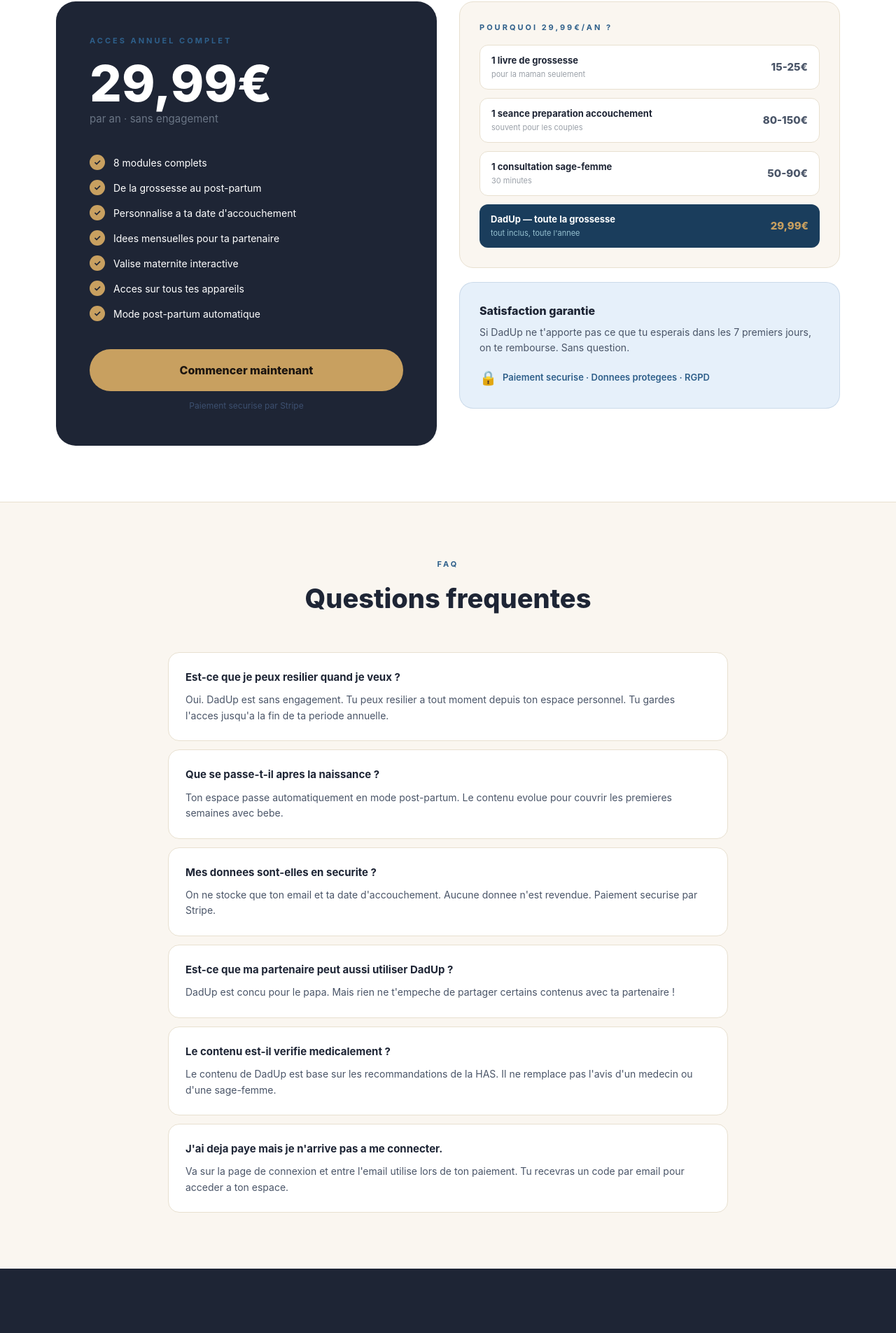
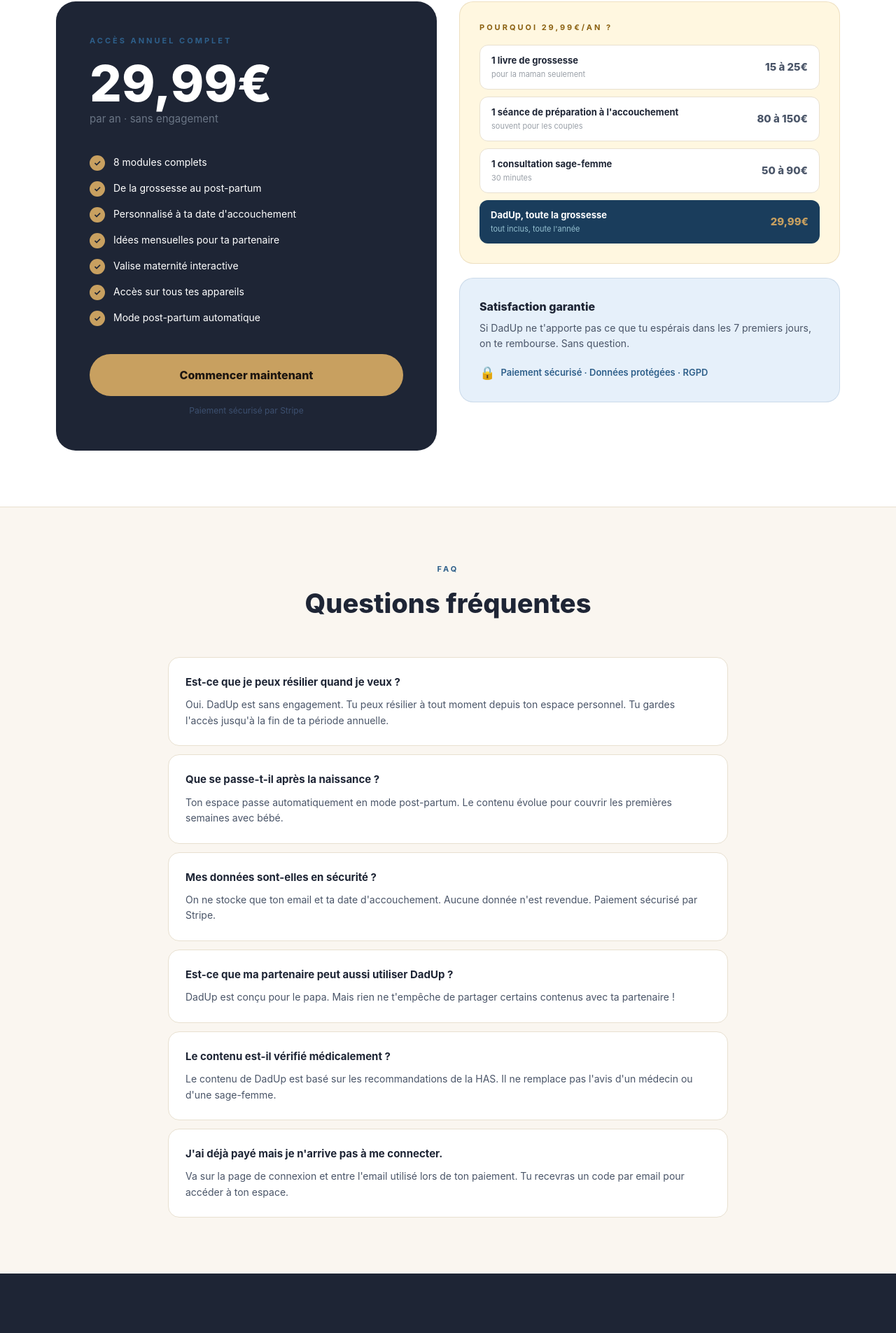
Before and after one commit to Julproject/dadup, a Next.js app: page /tarifs in a window 1280 px wide. Shown: the part 507-2412 px from the top of the page at 70% size. Built offline with nearby package versions, Linux system fonts and the light colour scheme.

Commit message:
Update page.tsx

```diff
--- a/app/tarifs/page.tsx
+++ b/app/tarifs/page.tsx
@@ -1,192 +1,169 @@
 'use client';
 
 const C = {
-  dark: '#1e2535',
-  gold: '#c8a060',
-  cream: '#faf6f0',
-  white: '#ffffff',
-  border: '#e8e0d0',
-  text: '#4a5568',
-  textLight: '#9aa0a8',
-  blue: '#2E5F8A',
-  bluePale: '#E6F0FA',
-  blueDark: '#1A3D5C',
+  dark: '#1e2535', gold: '#c8a060', cream: '#faf6f0', white: '#ffffff',
+  border: '#e8e0d0', text: '#4a5568', textLight: '#9aa0a8',
+  blue: '#2E5F8A', bluePale: '#E6F0FA', blueDark: '#1A3D5C',
+  orange: '#FFF0E6', green: '#E4F5EC', amber: '#FFF7E0',
 };
 
-function Nav() {
-  return (
-    <nav style={{background:C.white, borderBottom:`1px solid ${C.border}`, padding:'0 40px', display:'flex', alignItems:'center', justifyContent:'space-between', height:'68px', position:'sticky', top:0, zIndex:50}}>
-      <div style={{display:'flex', alignItems:'center', gap:'48px'}}>
-        <a href="/" style={{display:'flex', alignItems:'center', gap:'10px', textDecoration:'none'}}>
-          <svg viewBox="0 0 300 300" width="34" height="34">
-            <circle cx="150" cy="150" r="145" fill="#3a4f6e"/>
-            <circle cx="150" cy="150" r="122" fill="#4a6080"/>
-            <ellipse cx="150" cy="205" rx="58" ry="54" fill="#c8a060"/>
-            <circle cx="150" cy="112" r="40" fill="#c8a060"/>
-            <ellipse cx="150" cy="196" rx="27" ry="31" fill="#faf6f0"/>
-            <circle cx="150" cy="128" r="26" fill="#faf6f0"/>
-          </svg>
-          <span style={{fontWeight:800, color:C.dark, fontSize:'20px'}}>DadUp</span>
-        </a>
-        <div style={{display:'flex', gap:'4px'}}>
-          <a href="/pourquoi" style={{color:C.text, fontSize:'14px', fontWeight:500, padding:'8px 14px', borderRadius:'8px', textDecoration:'none'}}>Pourquoi DadUp</a>
-          <a href="/inclus" style={{color:C.text, fontSize:'14px', fontWeight:500, padding:'8px 14px', borderRadius:'8px', textDecoration:'none'}}>Ce qui est inclus</a>
-          <a href="/tarifs" style={{color:C.dark, fontSize:'14px', fontWeight:700, padding:'8px 14px', borderRadius:'8px', textDecoration:'none', borderBottom:`2px solid ${C.gold}`}}>Tarifs</a>
-          <a href="/temoignages" style={{color:C.text, fontSize:'14px', fontWeight:500, padding:'8px 14px', borderRadius:'8px', textDecoration:'none'}}>Temoignages</a>
-        </div>
-      </div>
-      <div style={{display:'flex', alignItems:'center', gap:'16px'}}>
-        <a href="/login" style={{color:C.dark, fontSize:'14px', fontWeight:600, textDecoration:'none'}}>Se connecter</a>
-        <a href="/tarifs" style={{background:C.dark, color:C.white, padding:'11px 22px', borderRadius:'32px', fontSize:'13px', fontWeight:700, textDecoration:'none'}}>Commencer — 29,99€/an</a>
-      </div>
-    </nav>
-  );
-}
-
-function Footer() {
-  return (
-    <footer style={{background:C.dark, borderTop:'1px solid #2e3848', padding:'32px 40px', display:'flex', alignItems:'center', justifyContent:'space-between'}}>
-      <div style={{display:'flex', alignItems:'center', gap:'8px'}}>
-        <svg viewBox="0 0 300 300" width="28" height="28">
-          <circle cx="150" cy="150" r="145" fill="#3a4f6e"/>
-          <circle cx="150" cy="150" r="122" fill="#4a6080"/>
-          <ellipse cx="150" cy="205" rx="58" ry="54" fill="#c8a060"/>
-          <circle cx="150" cy="112" r="40" fill="#c8a060"/>
-          <ellipse cx="150" cy="196" rx="27" ry="31" fill="#faf6f0"/>
-          <circle cx="150" cy="128" r="26" fill="#faf6f0"/>
-        </svg>
-        <span style={{color:C.white, fontSize:'16px', fontWeight:700}}>DadUp</span>
-      </div>
-      <p style={{color:'#6a7585', fontSize:'12px', margin:0}}>DadUp est un outil d'information. Il ne remplace pas l'avis d'un medecin.</p>
-    </footer>
-  );
-}
+const FAQ = [
+  {q:"Est-ce que je peux résilier quand je veux ?", r:"Oui. DadUp est sans engagement. Tu peux résilier à tout moment depuis ton espace personnel. Tu gardes l'accès jusqu'à la fin de ta période annuelle."},
+  {q:"Que se passe-t-il après la naissance ?", r:"Ton espace passe automatiquement en mode post-partum. Le contenu évolue pour couvrir les premières semaines avec bébé."},
+  {q:"Mes données sont-elles en sécurité ?", r:"On ne stocke que ton email et ta date d'accouchement. Aucune donnée n'est revendue. Paiement sécurisé par Stripe."},
+  {q:"Est-ce que ma partenaire peut aussi utiliser DadUp ?", r:"DadUp est conçu pour le papa. Mais rien ne t'empêche de partager certains contenus avec ta partenaire !"},
+  {q:"Le contenu est-il vérifié médicalement ?", r:"Le contenu de DadUp est basé sur les recommandations de la HAS. Il ne remplace pas l'avis d'un médecin ou d'une sage-femme."},
+  {q:"J'ai déjà payé mais je n'arrive pas à me connecter.", r:"Va sur la page de connexion et entre l'email utilisé lors de ton paiement. Tu recevras un code par email pour accéder à ton espace."},
+];
 
 export default function TarifsPage() {
   const goToStripe = async () => {
     try {
-      const res = await fetch('/api/checkout', {
-        method: 'POST',
-        headers: { 'Content-Type': 'application/json' },
-        body: JSON.stringify({}),
-      });
+      const res = await fetch('/api/checkout', {method:'POST', headers:{'Content-Type':'application/json'}, body:JSON.stringify({})});
       const data = await res.json();
       if (data.url) window.location.href = data.url;
-    } catch (err) {
-      alert('Erreur : ' + err);
-    }
+    } catch (err) { alert('Erreur : ' + err); }
   };
-
-  const faq = [
-    {q:"Est-ce que je peux resilier quand je veux ?", r:"Oui. DadUp est sans engagement. Tu peux resilier a tout moment depuis ton espace personnel. Tu gardes l'acces jusqu'a la fin de ta periode annuelle."},
-    {q:"Que se passe-t-il apres la naissance ?", r:"Ton espace passe automatiquement en mode post-partum. Le contenu evolue pour couvrir les premieres semaines avec bebe."},
-    {q:"Mes donnees sont-elles en securite ?", r:"On ne stocke que ton email et ta date d'accouchement. Aucune donnee n'est revendue. Paiement securise par Stripe."},
-    {q:"Est-ce que ma partenaire peut aussi utiliser DadUp ?", r:"DadUp est concu pour le papa. Mais rien ne t'empeche de partager certains contenus avec ta partenaire !"},
-    {q:"Le contenu est-il verifie medicalement ?", r:"Le contenu de DadUp est base sur les recommandations de la HAS. Il ne remplace pas l'avis d'un medecin ou d'une sage-femme."},
-    {q:"J'ai deja paye mais je n'arrive pas a me connecter.", r:"Va sur la page de connexion et entre l'email utilise lors de ton paiement. Tu recevras un code par email pour acceder a ton espace."},
-  ];
 
   return (
     <main style={{minHeight:'100vh', background:C.white, fontFamily:"-apple-system,BlinkMacSystemFont,'Segoe UI',sans-serif"}}>
-      <Nav/>
+      <style>{`
+        *{box-sizing:border-box;margin:0;padding:0;}
+        .nl{display:flex;}.nc{display:flex;}
+        .tg{display:grid;grid-template-columns:1fr 1fr;gap:32px;align-items:start;}
+        @media(max-width:768px){
+          .nl{display:none!important;}.nc{display:none!important;}
+          .tg{grid-template-columns:1fr!important;}
+          .sp{padding:48px 20px!important;}
+          nav{padding:0 20px!important;}
+          h1{font-size:36px!important;}
+          h2{font-size:26px!important;}
+          .prix{font-size:52px!important;}
+        }
+      `}</style>
 
-      <section style={{background:C.dark, padding:'80px 40px'}}>
-        <div style={{maxWidth:'800px', margin:'0 auto', textAlign:'center'}}>
-          <p style={{color:C.blue, fontSize:'11px', fontWeight:700, letterSpacing:'3px', textTransform:'uppercase', margin:'0 0 16px'}}>Tarifs</p>
-          <h1 style={{color:C.white, fontSize:'52px', fontWeight:800, margin:'0 0 24px', lineHeight:1.1}}>
+      <nav style={{background:C.white,borderBottom:`1px solid ${C.border}`,padding:'0 40px',display:'flex',alignItems:'center',justifyContent:'space-between',height:'68px',position:'sticky',top:0,zIndex:50}}>
+        <div style={{display:'flex',alignItems:'center',gap:'48px'}}>
+          <a href="/" style={{display:'flex',alignItems:'center',gap:'10px',textDecoration:'none'}}>
+            <svg viewBox="0 0 300 300" width="34" height="34"><circle cx="150" cy="150" r="145" fill="#3a4f6e"/><circle cx="150" cy="150" r="122" fill="#4a6080"/><ellipse cx="150" cy="205" rx="58" ry="54" fill="#c8a060"/><circle cx="150" cy="112" r="40" fill="#c8a060"/><ellipse cx="150" cy="196" rx="27" ry="31" fill="#faf6f0"/><circle cx="150" cy="128" r="26" fill="#faf6f0"/></svg>
+            <span style={{fontWeight:800,color:C.dark,fontSize:'20px'}}>DadUp</span>
+          </a>
+          <div className="nl" style={{gap:'4px'}}>
+            <a href="/pourquoi" style={{color:C.text,fontSize:'14px',fontWeight:500,padding:'8px 14px',textDecoration:'none'}}>Pourquoi DadUp</a>
+            <a href="/inclus" style={{color:C.text,fontSize:'14px',fontWeight:500,padding:'8px 14px',textDecoration:'none'}}>Ce qui est inclus</a>
+            <a href="/tarifs" style={{color:C.dark,fontSize:'14px',fontWeight:700,padding:'8px 14px',borderRadius:'8px',textDecoration:'none',borderBottom:`2px solid ${C.gold}`}}>Tarifs</a>
+            <a href="/temoignages" style={{color:C.text,fontSize:'14px',fontWeight:500,padding:'8px 14px',textDecoration:'none'}}>Témoignages</a>
+          </div>
+        </div>
+        <div className="nc" style={{alignItems:'center',gap:'16px'}}>
+          <a href="/login" style={{color:C.dark,fontSize:'14px',fontWeight:600,textDecoration:'none'}}>Se connecter</a>
+          <a href="/tarifs" style={{background:C.dark,color:C.white,padding:'11px 22px',borderRadius:'32px',fontSize:'13px',fontWeight:700,textDecoration:'none'}}>Commencer — 29,99€/an</a>
+        </div>
+      </nav>
+
+      <section style={{background:C.dark,padding:'80px 40px'}}>
+        <div style={{maxWidth:'800px',margin:'0 auto',textAlign:'center'}}>
+          <p style={{color:C.blue,fontSize:'11px',fontWeight:700,letterSpacing:'3px',textTransform:'uppercase',margin:'0 0 16px'}}>Tarifs</p>
+          <h1 style={{color:C.white,fontSize:'52px',fontWeight:800,margin:'0 0 24px',lineHeight:1.1}}>
             Simple.<br/><span style={{color:C.gold}}>Transparent.</span>
           </h1>
-          <p style={{color:'#6a7585', fontSize:'18px', lineHeight:1.7, margin:0}}>Une offre. Un prix. Tout inclus.</p>
+          <p style={{color:'#6a7585',fontSize:'18px',lineHeight:1.7,margin:0}}>Une offre. Un prix. Tout inclus.</p>
         </div>
       </section>
 
-      <section style={{padding:'80px 40px', maxWidth:'1200px', margin:'0 auto'}}>
-        <div style={{display:'grid', gridTemplateColumns:'1fr 1fr', gap:'32px', alignItems:'start'}}>
-          <div style={{background:C.dark, borderRadius:'28px', padding:'48px'}}>
-            <p style={{color:C.blue, fontSize:'11px', fontWeight:700, letterSpacing:'3px', textTransform:'uppercase', margin:'0 0 16px'}}>Acces annuel complet</p>
-            <p style={{color:C.white, fontSize:'72px', fontWeight:800, margin:'0 0 4px', lineHeight:1}}>29,99€</p>
-            <p style={{color:'#6a7585', fontSize:'15px', margin:'0 0 40px'}}>par an · sans engagement</p>
-            <div style={{display:'flex', flexDirection:'column', gap:'14px', marginBottom:'40px'}}>
+      <section className="sp" style={{padding:'80px 40px',maxWidth:'1200px',margin:'0 auto'}}>
+        <div className="tg">
+          <div style={{background:C.dark,borderRadius:'28px',padding:'48px'}}>
+            <p style={{color:C.blue,fontSize:'11px',fontWeight:700,letterSpacing:'3px',textTransform:'uppercase',margin:'0 0 16px'}}>Accès annuel complet</p>
+            <p className="prix" style={{color:C.white,fontSize:'72px',fontWeight:800,margin:'0 0 4px',lineHeight:1}}>29,99€</p>
+            <p style={{color:'#6a7585',fontSize:'15px',margin:'0 0 40px'}}>par an · sans engagement</p>
+            <div style={{display:'flex',flexDirection:'column',gap:'14px',marginBottom:'40px'}}>
               {[
                 "8 modules complets",
                 "De la grossesse au post-partum",
-                "Personnalise a ta date d'accouchement",
-                "Idees mensuelles pour ta partenaire",
-                "Valise maternite interactive",
-                "Acces sur tous tes appareils",
+                "Personnalisé à ta date d'accouchement",
+                "Idées mensuelles pour ta partenaire",
+                "Valise maternité interactive",
+                "Accès sur tous tes appareils",
                 "Mode post-partum automatique",
-              ].map((f) => (
-                <div key={f} style={{display:'flex', gap:'12px', alignItems:'center'}}>
-                  <div style={{width:'22px', height:'22px', borderRadius:'50%', background:C.gold, display:'flex', alignItems:'center', justifyContent:'center', flexShrink:0}}>
-                    <span style={{color:C.dark, fontSize:'12px', fontWeight:700}}>✓</span>
+              ].map(f=>(
+                <div key={f} style={{display:'flex',gap:'12px',alignItems:'flex-start'}}>
+                  <div style={{width:'22px',height:'22px',borderRadius:'50%',background:C.gold,display:'flex',alignItems:'center',justifyContent:'center',flexShrink:0,marginTop:'1px'}}>
+                    <span style={{color:C.dark,fontSize:'12px',fontWeight:700}}>✓</span>
                   </div>
-                  <p style={{color:C.white, fontSize:'14px', margin:0}}>{f}</p>
+                  <p style={{color:C.white,fontSize:'14px',margin:0,lineHeight:1.5}}>{f}</p>
                 </div>
               ))}
             </div>
-            <button onClick={goToStripe} style={{width:'100%', background:C.gold, color:'#1c1510', border:'none', padding:'18px', borderRadius:'32px', fontSize:'16px', fontWeight:800, cursor:'pointer'}}>
+            <button onClick={goToStripe} style={{width:'100%',background:C.gold,color:'#1c1510',border:'none',padding:'18px',borderRadius:'32px',fontSize:'16px',fontWeight:800,cursor:'pointer'}}>
               Commencer maintenant
             </button>
-            <p style={{color:'#3d5070', fontSize:'12px', margin:'12px 0 0', textAlign:'center'}}>Paiement securise par Stripe</p>
+            <p style={{color:'#3d5070',fontSize:'12px',margin:'12px 0 0',textAlign:'center'}}>Paiement sécurisé par Stripe</p>
           </div>
 
-          <div style={{display:'flex', flexDirection:'column', gap:'20px'}}>
-            <div style={{background:C.cream, borderRadius:'20px', padding:'28px', border:`1px solid ${C.border}`}}>
-              <p style={{color:C.blue, fontSize:'11px', fontWeight:700, letterSpacing:'3px', textTransform:'uppercase', margin:'0 0 16px'}}>Pourquoi 29,99€/an ?</p>
-              <div style={{display:'flex', flexDirection:'column', gap:'12px'}}>
+          <div style={{display:'flex',flexDirection:'column',gap:'20px'}}>
+            <div style={{background:C.amber,borderRadius:'20px',padding:'28px',border:`1px solid rgba(138,96,16,0.15)`}}>
+              <p style={{color:'#8A6010',fontSize:'11px',fontWeight:700,letterSpacing:'3px',textTransform:'uppercase',margin:'0 0 16px'}}>Pourquoi 29,99€/an ?</p>
+              <div style={{display:'flex',flexDirection:'column',gap:'10px'}}>
                 {[
-                  {label:"1 livre de grossesse", prix:"15-25€", note:"pour la maman seulement"},
-                  {label:"1 seance preparation accouchement", prix:"80-150€", note:"souvent pour les couples"},
-                  {label:"1 consultation sage-femme", prix:"50-90€", note:"30 minutes"},
-                  {label:"DadUp — toute la grossesse", prix:"29,99€", note:"tout inclus, toute l'annee", highlight:true},
-                ].map((item, i) => (
-                  <div key={i} style={{display:'flex', alignItems:'center', justifyContent:'space-between', padding:'12px 16px', background: item.highlight ? C.blueDark : C.white, borderRadius:'12px', border: item.highlight ? 'none' : `1px solid ${C.border}`}}>
+                  {label:"1 livre de grossesse", prix:"15 à 25€", note:"pour la maman seulement"},
+                  {label:"1 séance de préparation à l'accouchement", prix:"80 à 150€", note:"souvent pour les couples"},
+                  {label:"1 consultation sage-femme", prix:"50 à 90€", note:"30 minutes"},
+                  {label:"DadUp, toute la grossesse", prix:"29,99€", note:"tout inclus, toute l'année", hl:true},
+                ].map((item,i)=>(
+                  <div key={i} style={{display:'flex',alignItems:'center',justifyContent:'space-between',padding:'12px 16px',background:item.hl?C.blueDark:C.white,borderRadius:'12px',border:item.hl?'none':`1px solid ${C.border}`}}>
                     <div>
-                      <p style={{color: item.highlight ? C.white : C.dark, fontSize:'13px', fontWeight:700, margin:0}}>{item.label}</p>
-                      <p style={{color: item.highlight ? '#95C0D0' : C.textLight, fontSize:'11px', margin:'2px 0 0'}}>{item.note}</p>
+                      <p style={{color:item.hl?C.white:C.dark,fontSize:'13px',fontWeight:700,margin:0}}>{item.label}</p>
+                      <p style={{color:item.hl?'#95C0D0':C.textLight,fontSize:'11px',margin:'2px 0 0'}}>{item.note}</p>
                     </div>
-                    <p style={{color: item.highlight ? C.gold : C.text, fontSize:'15px', fontWeight:800, margin:0}}>{item.prix}</p>
+                    <p style={{color:item.hl?C.gold:C.text,fontSize:'15px',fontWeight:800,margin:0}}>{item.prix}</p>
                   </div>
                 ))}
               </div>
             </div>
 
-            <div style={{background:C.bluePale, borderRadius:'20px', padding:'28px', border:`1px solid rgba(46,95,138,0.15)`}}>
-              <p style={{color:C.dark, fontSize:'16px', fontWeight:800, margin:'0 0 8px'}}>Satisfaction garantie</p>
-              <p style={{color:C.text, fontSize:'14px', lineHeight:1.6, margin:'0 0 16px'}}>Si DadUp ne t'apporte pas ce que tu esperais dans les 7 premiers jours, on te rembourse. Sans question.</p>
-              <div style={{display:'flex', gap:'8px', alignItems:'center'}}>
-                <span style={{fontSize:'20px'}}>🔒</span>
-                <p style={{color:C.blue, fontSize:'13px', margin:0, fontWeight:600}}>Paiement securise · Donnees protegees · RGPD</p>
+            <div style={{background:C.bluePale,borderRadius:'20px',padding:'28px',border:`1px solid rgba(46,95,138,0.15)`}}>
+              <p style={{color:C.dark,fontSize:'16px',fontWeight:800,margin:'0 0 8px'}}>Satisfaction garantie</p>
+              <p style={{color:C.text,fontSize:'14px',lineHeight:1.6,margin:'0 0 16px'}}>Si DadUp ne t'apporte pas ce que tu espérais dans les 7 premiers jours, on te rembourse. Sans question.</p>
+              <div style={{display:'flex',gap:'8px',alignItems:'center'}}>
+                <span style={{fontSize:'18px'}}>🔒</span>
+                <p style={{color:C.blue,fontSize:'13px',margin:0,fontWeight:600}}>Paiement sécurisé · Données protégées · RGPD</p>
               </div>
             </div>
           </div>
         </div>
       </section>
 
-      <section style={{background:C.cream, padding:'80px 40px', borderTop:`1px solid ${C.border}`}}>
-        <div style={{maxWidth:'800px', margin:'0 auto'}}>
-          <div style={{textAlign:'center', marginBottom:'48px'}}>
-            <p style={{color:C.blue, fontSize:'11px', fontWeight:700, letterSpacing:'3px', textTransform:'uppercase', margin:'0 0 12px'}}>FAQ</p>
-            <h2 style={{fontSize:'38px', fontWeight:800, color:C.dark, margin:0}}>Questions frequentes</h2>
+      <section className="sp" style={{background:C.cream,padding:'80px 40px',borderTop:`1px solid ${C.border}`}}>
+        <div style={{maxWidth:'800px',margin:'0 auto'}}>
+          <div style={{textAlign:'center',marginBottom:'48px'}}>
+            <p style={{color:C.blue,fontSize:'11px',fontWeight:700,letterSpacing:'3px',textTransform:'uppercase',margin:'0 0 12px'}}>FAQ</p>
+            <h2 style={{fontSize:'38px',fontWeight:800,color:C.dark,margin:0}}>Questions fréquentes</h2>
           </div>
-          <div style={{display:'flex', flexDirection:'column', gap:'12px'}}>
-            {faq.map((item, i) => (
-              <div key={i} style={{background:C.white, borderRadius:'16px', padding:'24px', border:`1px solid ${C.border}`}}>
-                <p style={{color:C.dark, fontSize:'15px', fontWeight:700, margin:'0 0 10px'}}>{item.q}</p>
-                <p style={{color:C.text, fontSize:'14px', lineHeight:1.6, margin:0}}>{item.r}</p>
+          <div style={{display:'flex',flexDirection:'column',gap:'12px'}}>
+            {FAQ.map((item,i)=>(
+              <div key={i} style={{background:C.white,borderRadius:'16px',padding:'24px',border:`1px solid ${C.border}`}}>
+                <p style={{color:C.dark,fontSize:'15px',fontWeight:700,margin:'0 0 10px'}}>{item.q}</p>
+                <p style={{color:C.text,fontSize:'14px',lineHeight:1.6,margin:0}}>{item.r}</p>
               </div>
             ))}
           </div>
         </div>
       </section>
 
-      <section style={{background:C.dark, padding:'80px 40px', textAlign:'center' as const}}>
-        <h2 style={{color:C.white, fontSize:'38px', fontWeight:800, margin:'0 0 12px'}}>Pret a commencer ?</h2>
-        <p style={{color:'#6a7585', fontSize:'16px', margin:'0 0 32px'}}>Rejoins les papas qui se preparent vraiment.</p>
-        <button onClick={goToStripe} style={{background:C.gold, color:'#1c1510', border:'none', padding:'16px 40px', borderRadius:'32px', fontSize:'15px', fontWeight:800, cursor:'pointer'}}>Commencer — 29,99€/an</button>
+      <section style={{background:C.dark,padding:'80px 40px',textAlign:'center' as const}}>
+        <h2 style={{color:C.white,fontSize:'38px',fontWeight:800,margin:'0 0 12px'}}>Prêt à commencer ?</h2>
+        <p style={{color:'#6a7585',fontSize:'16px',margin:'0 0 32px'}}>Rejoins les papas qui se préparent vraiment.</p>
+        <button onClick={goToStripe} style={{background:C.gold,color:'#1c1510',border:'none',padding:'16px 40px',borderRadius:'32px',fontSize:'15px',fontWeight:800,cursor:'pointer'}}>Commencer — 29,99€/an</button>
       </section>
 
-      <Footer/>
+      <footer style={{background:C.dark,borderTop:'1px solid #2e3848',padding:'32px 40px',display:'flex',alignItems:'center',justifyContent:'space-between',flexWrap:'wrap' as const,gap:'16px'}}>
+        <div style={{display:'flex',alignItems:'center',gap:'8px'}}>
+          <svg viewBox="0 0 300 300" width="28" height="28"><circle cx="150" cy="150" r="145" fill="#3a4f6e"/><circle cx="150" cy="150" r="122" fill="#4a6080"/><ellipse cx="150" cy="205" rx="58" ry="54" fill="#c8a060"/><circle cx="150" cy="112" r="40" fill="#c8a060"/><ellipse cx="150" cy="196" rx="27" ry="31" fill="#faf6f0"/><circle cx="150" cy="128" r="26" fill="#faf6f0"/></svg>
+          <span style={{color:C.white,fontSize:'16px',fontWeight:700}}>DadUp</span>
+        </div>
+        <p style={{color:'#6a7585',fontSize:'12px',margin:0}}>DadUp est un outil d'information. Il ne remplace pas l'avis d'un médecin.</p>
+      </footer>
     </main>
   );
 }
```
